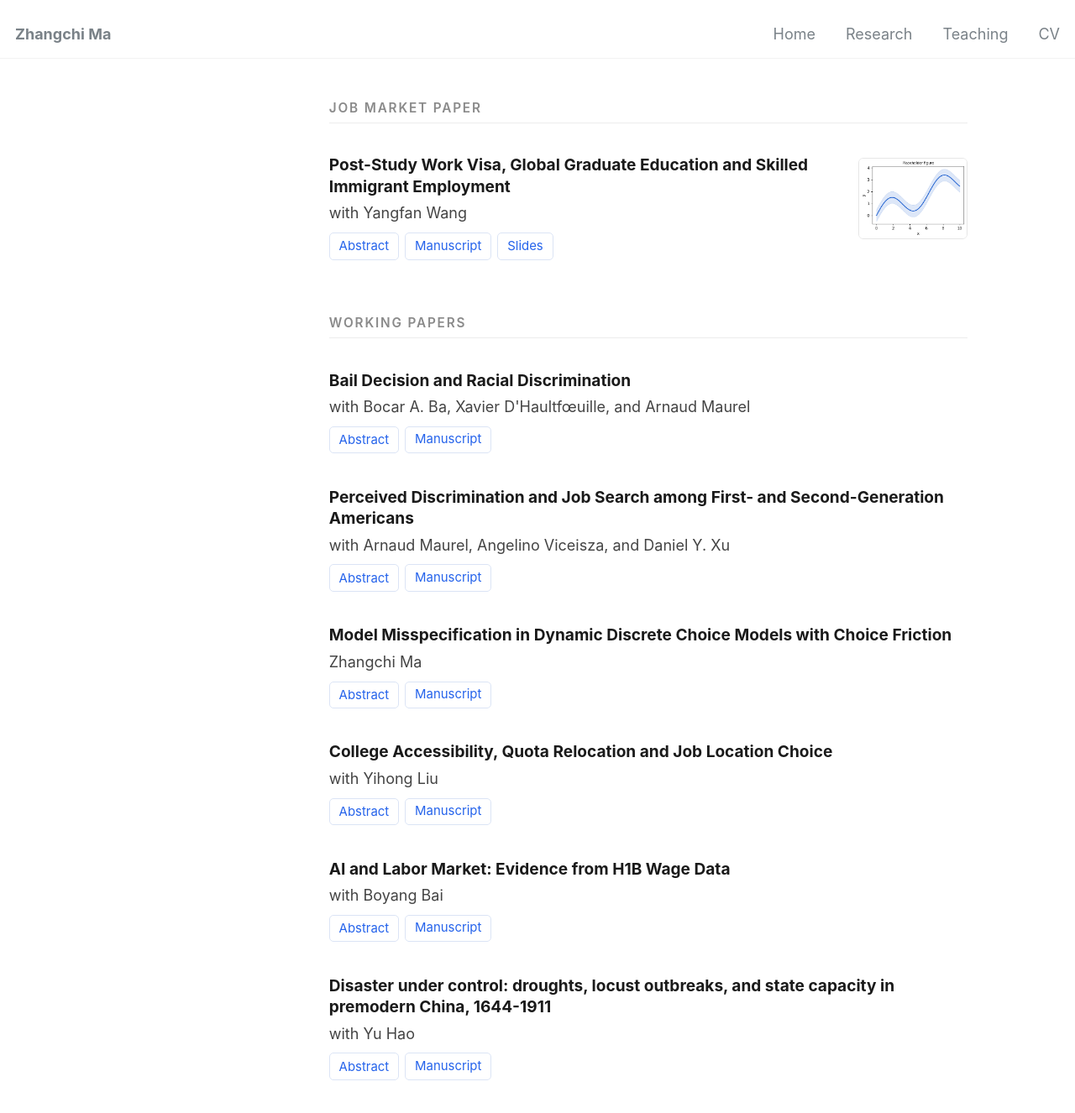
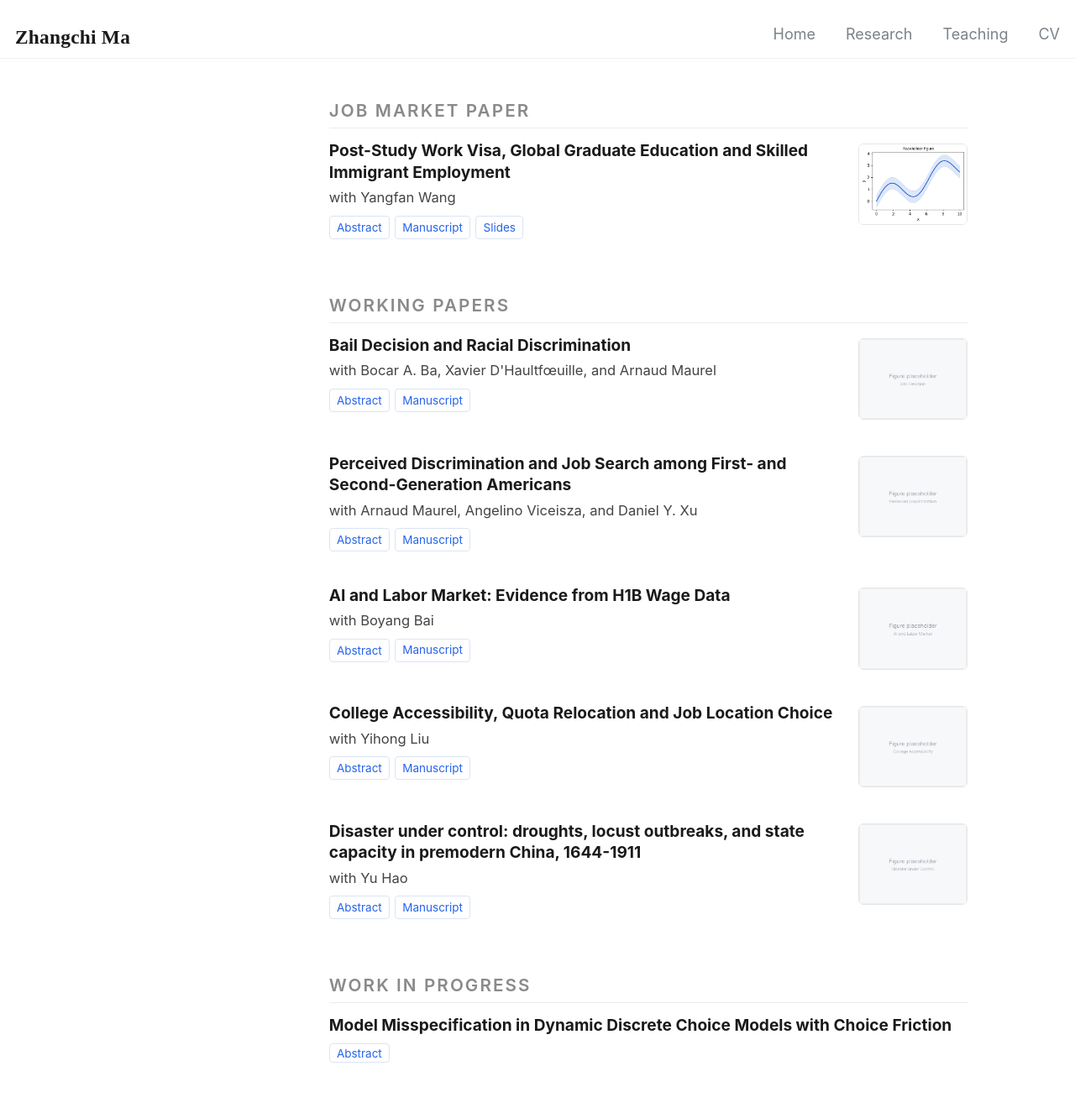
Before and after one commit to henrymzc/henrymzc.github.io, a Jekyll site: the page built from _pages/research.html, in a window 1280 px wide and 1400 px high. Shown: the top 1326 px of the window at 84% size. Built offline with Jekyll 4.4.1, drawn with Linux system fonts in a browser that asks for light colours.

Commit message:
Research page: Work in Progress section, paper links, and typography
- Add a Work in Progress section and move the Model Misspecification
  paper there (no manuscript link, solo-author line dropped)
- Link the Manuscript buttons for Bail Decision, College Accessibility,
  AI and Labor Market, and Disaster under Control; move the AI paper
  after Perceived Discrimination
- Point the JMP Slides button at MW_Visa_slide.pdf, replacing the
  dead /files/JMP_slides.pdf link
- Add placeholder thumbnails for the working papers, one file per
  paper so real figures can be dropped in without touching the HTML
- Enlarge section headings, tighten the gap above the first paper,
  shrink the link buttons and the author line
- Home: lead with a welcome line, bold the job market sentence
- Set the masthead name in Times to match the page title

Co-Authored-By: Claude Opus 5 (1M context) <noreply@anthropic.com>
Claude-Session: https://claude.ai/code/session_0142DCXRgx3BqTt28PfJC6Zd

```diff
--- a/_pages/research.html
+++ b/_pages/research.html
@@ -15,13 +15,14 @@ author_profile: false
 <style>
   .pubs { max-width: 760px; margin: 0 auto; font-size: 1rem; line-height: 1.55; }
   .pubs h2 {
-    font-size: 0.85rem; letter-spacing: 0.12em; text-transform: uppercase;
-    color: #8a8a8a; font-weight: 600; margin: 2.6rem 0 1rem;
+    font-size: 1.15rem; letter-spacing: 0.1em; text-transform: uppercase;
+    color: #8a8a8a; font-weight: 600; margin: 2.6rem 0 0.5rem;
     padding-bottom: 0.4rem; border-bottom: 1px solid #ececec;
   }
   .pubs h2:first-of-type { margin-top: 0.5rem; }
 
   .paper { padding: 1.1rem 0; }
+  .pubs h2 + .paper { padding-top: 0.3rem; }
 
   .paper-row { display: flex; gap: 1.4rem; align-items: flex-start; }
   .paper-main { flex: 1 1 auto; min-width: 0; }
@@ -49,7 +50,7 @@ author_profile: false
   .paper .title {
     font-weight: 650; font-size: 1.06rem; line-height: 1.35; color: #1a1a1a; margin: 0 0 0.25rem;
   }
-  .paper .authors { color: #444; margin: 0 0 0.15rem; }
+  .paper .authors { color: #444; font-size: 0.92rem; margin: 0 0 0.15rem; }
   .paper .authors .me { font-weight: 600; }
   .paper .venue  { color: #666; font-style: italic; font-size: 0.95rem; margin: 0.15rem 0 0; }
 
@@ -77,10 +78,10 @@ author_profile: false
     background: #eef4ff; color: #1d4ed8;
   }
 
-  .links { margin-top: 0.5rem; display: flex; flex-wrap: wrap; gap: 0.4rem; }
+  .links { margin-top: 0.45rem; display: flex; flex-wrap: wrap; gap: 0.35rem; }
   .links a, .abstract-toggle {
-    font-size: 0.83rem; text-decoration: none; color: #2563eb;
-    border: 1px solid #dbe4f5; border-radius: 5px; padding: 0.2rem 0.6rem;
+    font-size: 0.75rem; text-decoration: none; color: #2563eb;
+    border: 1px solid #dbe4f5; border-radius: 4px; padding: 0.14rem 0.45rem;
     background: #fff; cursor: pointer; font-family: inherit; transition: background .15s;
   }
   .links a:hover, .abstract-toggle:hover { background: #f0f5ff; }
@@ -146,9 +151,16 @@ author_profile: false
       -->
       <div class="links">
         <button class="abstract-toggle" onclick="toggleAbs(this)">Abstract</button>
-        <a href="#">Manuscript</a>
+        <a href="https://www.dropbox.com/scl/fi/8gnh8gecxp4vk8k5j26fm/BDMM_Judge.pdf?rlkey=dob165r84g6z7jyof6ya1eq75&amp;st=iupywz7i&amp;dl=0"
+         target="_blank"
+         rel="noopener noreferrer">
+         Manuscript
+        </a>
       </div>
       <p class="abstract">This paper investigates the determinants of bail decisions. We focus on the determinants of bail amounts set by the judges, a dimension that has not received much attention in the literature. To do so, we specify a structural model of the optimal bail amount, in which judges set the bail amount that minimizes the welfare cost of releasing the defendant. Our model allows for multiple dimensions of defendant-level unobserved heterogeneity, some being private information to the defendant and some being observed by the judge but not by econometricians. We establish constructive identification of the model parameters, including the welfare weights assigned by the judges to different groups of defendants, and derive a simple estimation procedure. We estimate our model using data from Chicago, focusing on whether the observed bail amounts are consistent with racial bias.</p>
+    </div>
+    <div class="paper-fig">
+      <img src="/files/fig_bail.png" alt="Figure placeholder for Bail Decision and Racial Discrimination">
     </div>
    </div>
   </article>
@@ -175,44 +187,8 @@ author_profile: false
       </div>
       <p class="abstract">This paper investigates the relationship between perceived discrimination and job search behavior among first- and second-generation Americans. We elicit beliefs regarding two distinct domains of discrimination: the "current workplace" and the "job search process". We also conduct an information intervention experiment to see if light-touch population-level information would shift idiosyncratic beliefs and job search behavior. We first document that immigrants perceive substantial disparities between themselves and a counterfactual native in both domains. In addition, immigrants overestimate the native–immigrant earnings gap in their occupation. Providing population-level earnings statistics successfully shifts posterior beliefs and reduces over-pessimism among treated participants in both domains. In a five-month follow-up, we find that higher perceived discrimination in both domains predicts increased search probabilities and efforts. Using initial population belief errors and treatment assignment as instruments, we find that a one-standard-deviation increase in perceived discrimination raises the probability of preparatory job search by 33.5 percentage points. These results suggest that immigrants respond to perceived unfairness in their current work or in the job search process by intensifying their search effort, rather than becoming discouraged. Furthermore, providing accurate market information might decrease search intensity.</p>
     </div>
-   </div>
-  </article>
-
-  <article class="paper">
-   <div class="paper-row">
-    <div class="paper-main">
-      <p class="title">Model Misspecification in Dynamic Discrete Choice Models with Choice Friction</p>
-      <p class="authors">Zhangchi Ma</p>
-      <!--
-      <div class="tags">
-        <span class="tag structural">Structural</span>
-        <span class="tag econometrics">Econometrics</span>
-      </div>
-      -->
-      <div class="links">
-        <button class="abstract-toggle" onclick="toggleAbs(this)">Abstract</button>
-        <a href="#">Manuscript</a>
-      </div>
-      <p class="abstract">In static discrete choice models, a friction that probabilistically removes alternatives from agents' choice sets is observationally equivalent to a degradation of those alternatives' deterministic utilities. We analyze a two-stage discrete choice model in which a downstream friction restricts access to a preferred alternative with regime-specific probability $\lambda$, and contrast it with a naive specification that assumes a full choice set and attributes the same observed restrictions to a change in underlying utility. We show that under i.i.d. log-concave error distribution, the naive specification always <strong>understates the level</strong> of the inclusive value in any single regime. Furthermore, its bias on the <strong>change</strong> in the inclusive value for different $\lambda$, and hence on the predicted upstream response, can go in either direction, over- or under-predicting depending on the parameters. Under Type-I Extreme Value errors, we derive <strong>closed-form expressions</strong> for the implied upstream (Stage-1) inclusive value response. We then show that the misspecification is testable under Type-I Extreme Value errors: when the econometrician observes the upstream choice response, all structural parameters—latent utility, pre- and post-reform arrival rates, and the upstream taste parameter—are point-identified in closed form from four observed choice probabilities under a calibrated discount factor.</p>
-    </div>
-   </div>
-  </article>
-
-  <article class="paper">
-   <div class="paper-row">
-    <div class="paper-main">
-      <p class="title">College Accessibility, Quota Relocation and Job Location Choice</p>
-      <p class="authors">with Yihong Liu</p>
-      <!--
-      <div class="tags">
-        <span class="tag education">Education</span>
-      </div>
-      -->
-      <div class="links">
-        <button class="abstract-toggle" onclick="toggleAbs(this)">Abstract</button>
-        <a href="#">Manuscript</a>
-      </div>
-      <p class="abstract">Access to higher education significantly influences social equality and intergenerational mobility, which is directly governed by the regional college admission quota system in China. The Chinese government initiated the "Cooperative Plan of College Enrollment in the Mid-western Province" (CPCE) in 2008, mandating some colleges in provinces with rich education resources to allocate admission quotas to Mid-western provinces. Using the Difference-in-Difference strategy, we find that while the policy led to lower entrance test scores for students from recipient provinces, these individuals did not exhibit inferior academic performance compared to their counterparts enrolled before the policy. Moreover, the policy induced students with stronger desire to work in metropolitan labor markets post-graduation to enroll in colleges located in eastern provinces, resulting in more Mid-western students working in China's top-four cities.</p>
+    <div class="paper-fig">
+      <img src="/files/fig_immigrant.png" alt="Figure placeholder for Perceived Discrimination and Job Search">
     </div>
    </div>
   </article>
@@ -231,9 +207,42 @@ author_profile: false
       -->
       <div class="links">
         <button class="abstract-toggle" onclick="toggleAbs(this)">Abstract</button>
-        <a href="#">Manuscript</a>
+        <a href="https://www.dropbox.com/scl/fi/uqi923dfv5gfnaca3rd4x/BM_AI_H1B.pdf?rlkey=84kl78kgtkv58ip304op8xcgt&amp;st=aq2upird&amp;dl=0"
+         target="_blank"
+         rel="noopener noreferrer">
+         Manuscript
+        </a>
       </div>
       <p class="abstract">Abstract coming soon.</p>
+    </div>
+    <div class="paper-fig">
+      <img src="/files/fig_ai_h1b.png" alt="Figure placeholder for AI and Labor Market">
+    </div>
+   </div>
+  </article>
+
+  <article class="paper">
+   <div class="paper-row">
+    <div class="paper-main">
+      <p class="title">College Accessibility, Quota Relocation and Job Location Choice</p>
+      <p class="authors">with Yihong Liu</p>
+      <!--
+      <div class="tags">
+        <span class="tag education">Education</span>
+      </div>
+      -->
+      <div class="links">
+        <button class="abstract-toggle" onclick="toggleAbs(this)">Abstract</button>
+        <a href="https://www.dropbox.com/scl/fi/40oarl5ud6xbotsz2zwbv/LM_China_Gaokao.pdf?rlkey=ojct84uwscw31mra7602hf8wk&amp;st=rf2kedur&amp;dl=0"
+         target="_blank"
+         rel="noopener noreferrer">
+         Manuscript
+        </a>
+      </div>
+      <p class="abstract">Access to higher education significantly influences social equality and intergenerational mobility, which is directly governed by the regional college admission quota system in China. The Chinese government initiated the "Cooperative Plan of College Enrollment in the Mid-western Province" (CPCE) in 2008, mandating some colleges in provinces with rich education resources to allocate admission quotas to Mid-western provinces. Using the Difference-in-Difference strategy, we find that while the policy led to lower entrance test scores for students from recipient provinces, these individuals did not exhibit inferior academic performance compared to their counterparts enrolled before the policy. Moreover, the policy induced students with stronger desire to work in metropolitan labor markets post-graduation to enroll in colleges located in eastern provinces, resulting in more Mid-western students working in China's top-four cities.</p>
+    </div>
+    <div class="paper-fig">
+      <img src="/files/fig_college.png" alt="Figure placeholder for College Accessibility and Quota Relocation">
     </div>
    </div>
   </article>
@@ -252,9 +261,36 @@ author_profile: false
       -->
       <div class="links">
         <button class="abstract-toggle" onclick="toggleAbs(this)">Abstract</button>
-        <a href="#">Manuscript</a>
+        <a href="https://www.dropbox.com/scl/fi/qqe5bex1r1dwc8b30ttwk/HM_Locust.pdf?rlkey=996pczryrz3yidqfnioodz85g&amp;st=dl3ou0gc&amp;dl=0"
+         target="_blank"
+         rel="noopener noreferrer">
+         Manuscript
+        </a>
       </div>
       <p class="abstract">Locust outbreaks, which are normally caused by drought, pose a major threat to agrarian societies. Nonetheless, state intervention could effectively mitigate the impacts of droughts on locusts by coordinating and enforcing antilocust actions. Based on a provincial panel dataset for Qing China (1644-1911), we find locust outbreaks to be positively related to droughts in current and previous years. A within-province centralization reform imposed in the 1720s mitigated the impacts of drought on locust outbreaks in current and previous years. A further investigation shows that the mitigation effect is nonmonotonic with the degree of centralization, suggesting that both central coordination and local information were important. In addition, the reform enhanced bureaucratic control over local officials in times of crisis, leading to more effective locust control.</p>
+    </div>
+    <div class="paper-fig">
+      <img src="/files/fig_locust.png" alt="Figure placeholder for Disaster under Control">
+    </div>
+   </div>
+  </article>
+  <!-- ============ WORK IN PROGRESS ============ -->
+  <h2>Work in Progress</h2>
+
+  <article class="paper">
+   <div class="paper-row">
+    <div class="paper-main">
+      <p class="title">Model Misspecification in Dynamic Discrete Choice Models with Choice Friction</p>
+      <!--
+      <div class="tags">
+        <span class="tag structural">Structural</span>
+        <span class="tag econometrics">Econometrics</span>
+      </div>
+      -->
+      <div class="links">
+        <button class="abstract-toggle" onclick="toggleAbs(this)">Abstract</button>
+      </div>
+      <p class="abstract">In static discrete choice models, a friction that probabilistically removes alternatives from agents' choice sets is observationally equivalent to a degradation of those alternatives' deterministic utilities. We analyze a two-stage discrete choice model in which a downstream friction restricts access to a preferred alternative with regime-specific probability $\lambda$, and contrast it with a naive specification that assumes a full choice set and attributes the same observed restrictions to a change in underlying utility. We show that under i.i.d. log-concave error distribution, the naive specification always <strong>understates the level</strong> of the inclusive value in any single regime. Furthermore, its bias on the <strong>change</strong> in the inclusive value for different $\lambda$, and hence on the predicted upstream response, can go in either direction, over- or under-predicting depending on the parameters. Under Type-I Extreme Value errors, we derive <strong>closed-form expressions</strong> for the implied upstream (Stage-1) inclusive value response. We then show that the misspecification is testable under Type-I Extreme Value errors: when the econometrician observes the upstream choice response, all structural parameters—latent utility, pre- and post-reform arrival rates, and the upstream taste parameter—are point-identified in closed form from four observed choice probabilities under a calibrated discount factor.</p>
     </div>
    </div>
   </article>
--- a/_sass/_masthead.scss
+++ b/_sass/_masthead.scss
@@ -56,3 +56,17 @@
     font-weight: 700;
   }
 }
+
+/* Site title (name, top left): serif wordmark, matching the page title and the
+   homepage intro, which both use Times New Roman. The .masthead prefix is needed
+   to outrank `.greedy-nav a` in _navigation.scss, which sets the gray link color. */
+.masthead .masthead__menu-item--lg a {
+  font-family: "Times New Roman", Times, serif;
+  font-size: 1.3rem;
+  letter-spacing: 0.01em;
+  color: #1a1a1a;
+
+  &:hover {
+    color: #000;
+  }
+}
```
Also changed, not shown: other parts of _pages/research.html (+5 -1 lines), _pages/about.md (+3 -1 lines), files/fig_ai_h1b.png (added), files/fig_bail.png (added), files/fig_college.png (added), files/fig_immigrant.png (added), files/fig_locust.png (added).
